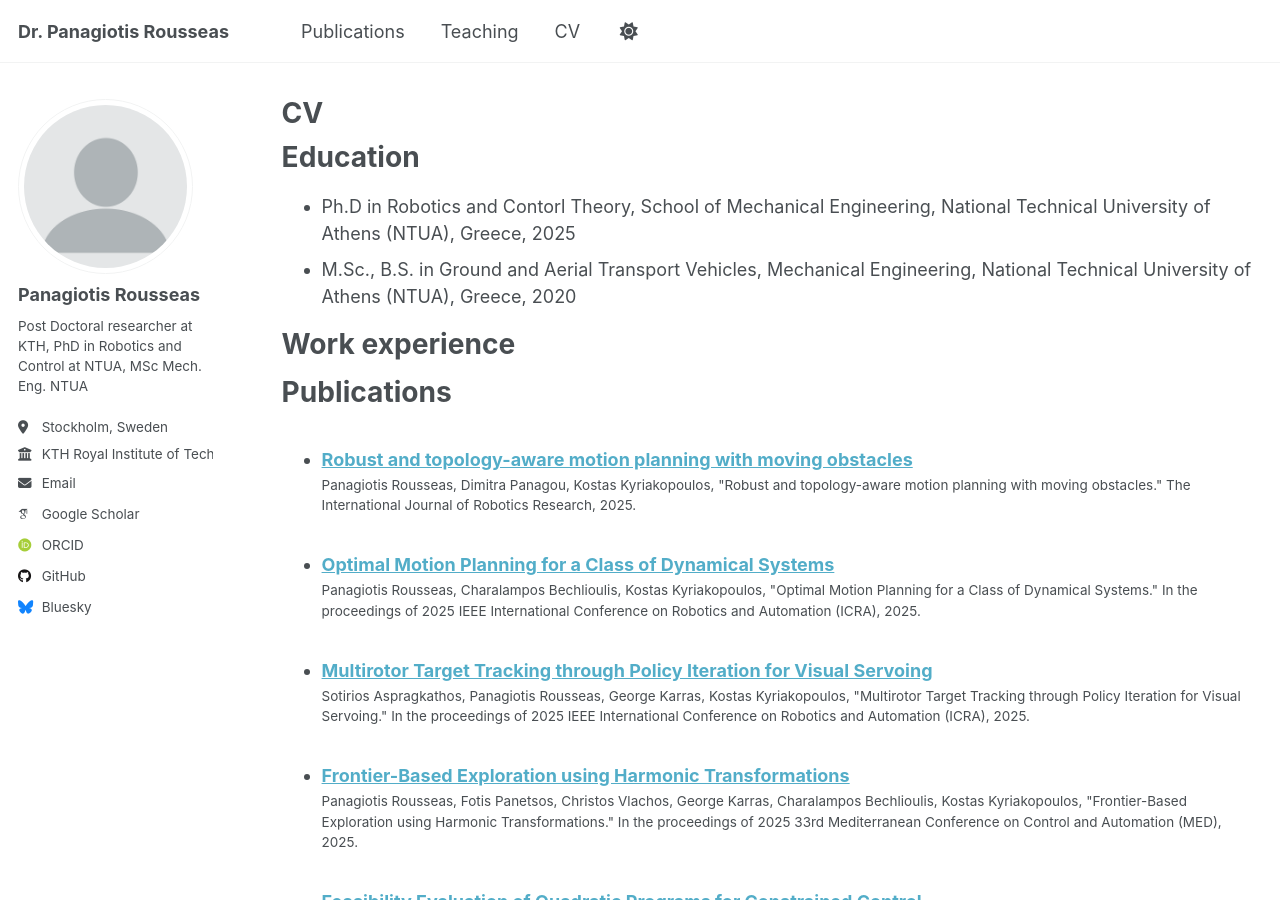
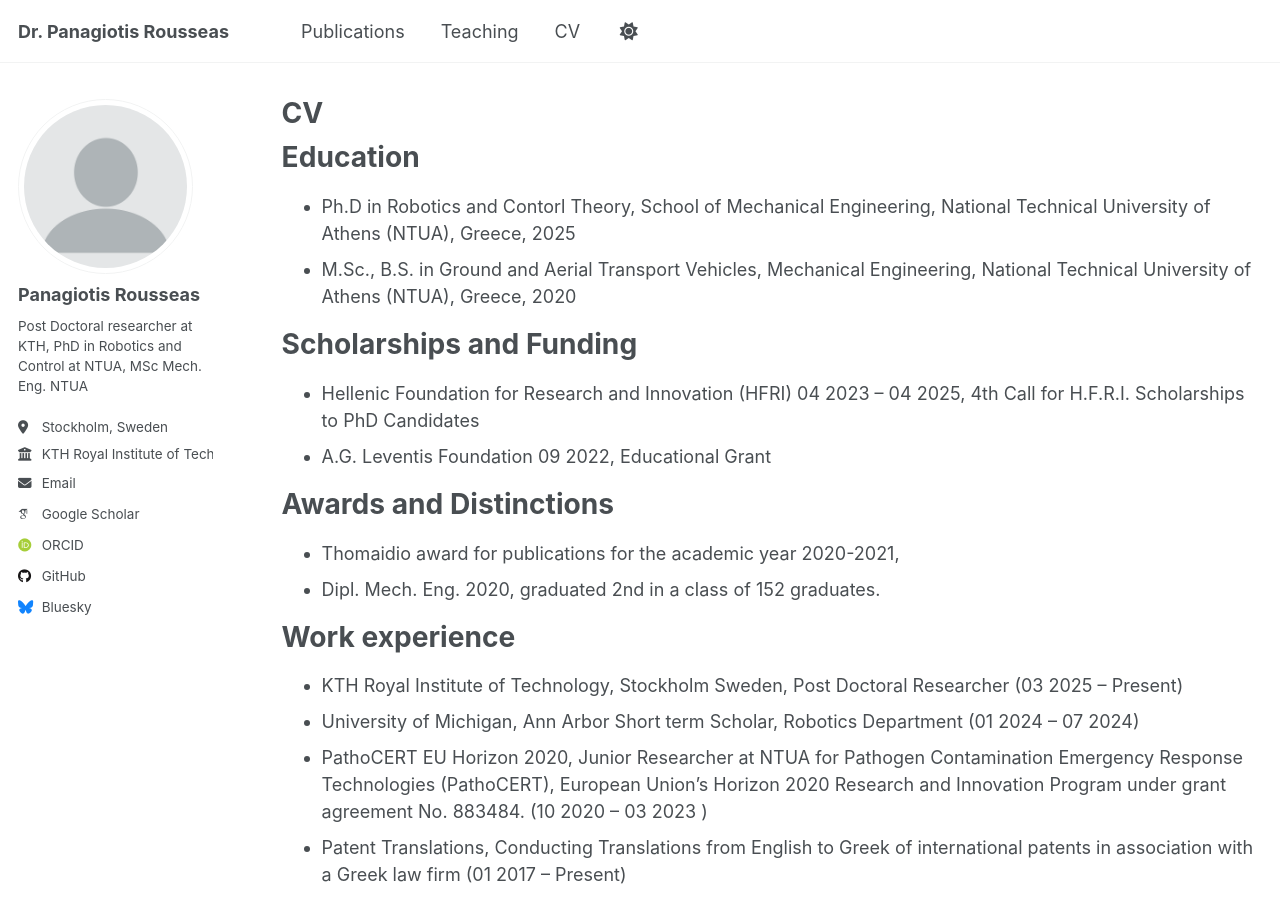
Before and after one commit to panosrousseas/panosrousseas.github.io, a Jekyll site: the page built from _pages/cv.md, in a window 1280 px wide and 900 px high. Built offline with Jekyll 4.4.1, drawn with Linux system fonts in a browser that asks for light colours; some web fonts are replaced; a script that is not in the unit is left out.

Commit message:
Update cv.md

```diff
--- a/_pages/cv.md
+++ b/_pages/cv.md
@@ -14,9 +14,25 @@ Education
 * Ph.D in Robotics and Contorl Theory, School of Mechanical Engineering, National Technical University of Athens (NTUA), Greece, 2025
 * M.Sc., B.S. in Ground and Aerial Transport Vehicles, Mechanical Engineering,  National Technical University of Athens (NTUA), Greece, 2020
 
+
+
+Scholarships and Funding
+======
+* Hellenic Foundation for Research and Innovation (HFRI) 04 2023 – 04 2025, 4th Call for H.F.R.I. Scholarships to PhD Candidates
+* A.G. Leventis Foundation 09 2022, Educational Grant
+
+Awards and Distinctions
+====
+* Thomaidio award for publications for the academic year 2020-2021,
+* Dipl. Mech. Eng. 2020, graduated 2nd in a class of 152 graduates.
+
 Work experience
 ======
-
+* KTH Royal Institute of Technology, Stockholm Sweden, Post Doctoral Researcher
+ (03 2025 – Present)
+* University of Michigan, Ann Arbor Short term Scholar, Robotics Department (01 2024 – 07 2024)
+* PathoCERT EU Horizon 2020, Junior Researcher at NTUA for Pathogen Contamination Emergency Response Technologies (PathoCERT), European Union’s Horizon 2020 Research and Innovation Program under grant agreement No. 883484. (10 2020 – 03 2023 )
+* Patent Translations, Conducting Translations from English to Greek of international patents in association with a Greek law firm (01 2017 – Present)
 
 Publications
 ======
```
